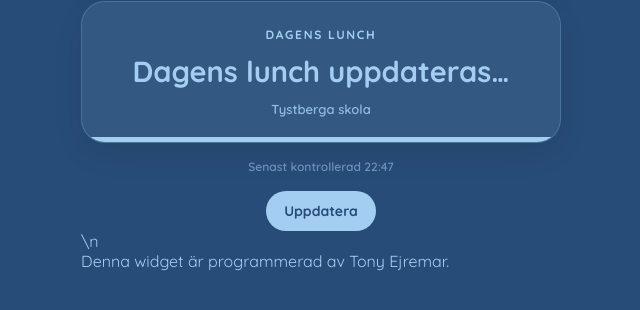
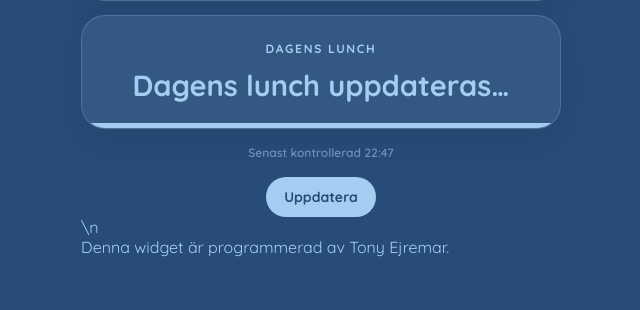
Before and after one commit to traxxwell/dagens-namnsdag, a plain HTML site: page mobil.html in a window 1280 px wide. Shown: the part 408-718 px from the top of the page, without its empty margins (319-959 px from the left). Drawn offline with Linux system fonts and the light colour scheme; no server answers.

Commit message:
Remove duplicate school label below lunch

```diff
--- a/mobil.html
+++ b/mobil.html
@@ -43,7 +43,6 @@
     <section class="panel" aria-live="polite">
       <div class="label">Dagens lunch</div>
       <div class="value meal" id="meal">Hämtar…</div>
-      <div class="school">Tystberga skola</div>
     </section>
     <div class="status" id="status"></div>
     <button class="refresh" type="button" id="refresh">Uppdatera</button>\n    <div class="credit">Denna widget är programmerad av Tony Ejremar.</div>
```
